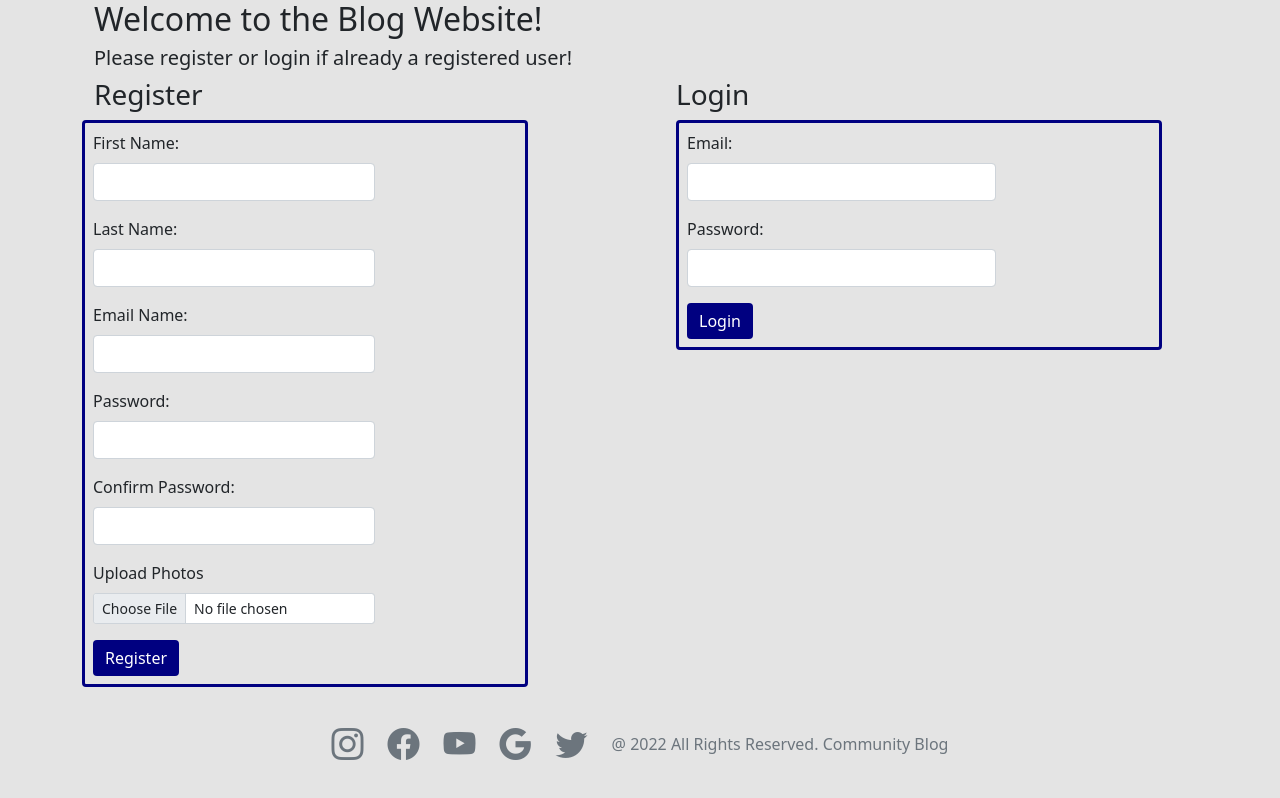
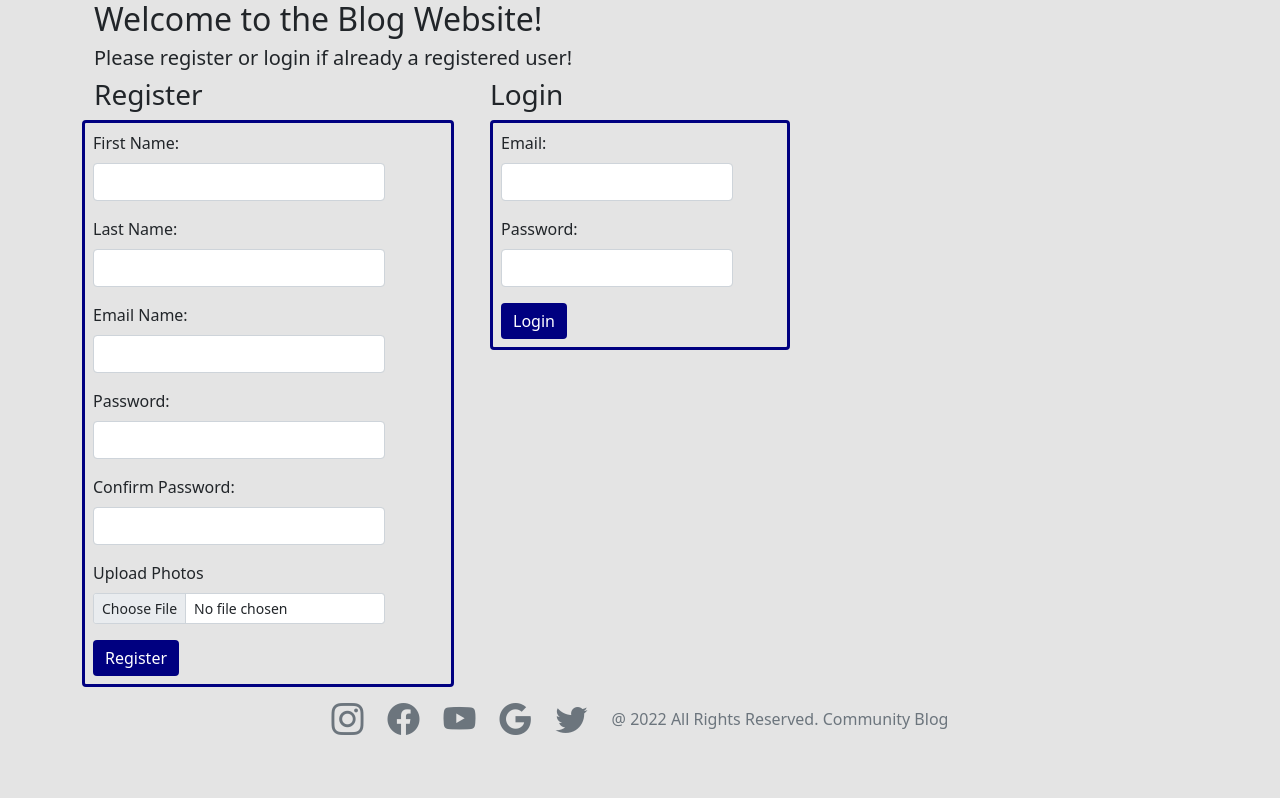
Before and after one commit to Kquach12/Blog-Group-Project, a React (Create React App) app in the folder blog/client/: page / in a window 1280 px wide. Built offline with nearby package versions, Linux system fonts and the light colour scheme.

Commit message:
changed bootstrap for logreg and footer.

```diff
--- a/blog/client/src/components/Footer.js
+++ b/blog/client/src/components/Footer.js
@@ -7,7 +7,7 @@ const Footer = () =>{
 
   return (
 
-          <div className="fixed-bottom" style={{height: "5rem"}}>
+          <div className="" style={{height: "2.5rem"}}>
 
             <footer className='footer'>
               <div className='container'>
--- a/blog/client/src/components/UserLogin.js
+++ b/blog/client/src/components/UserLogin.js
@@ -42,7 +42,7 @@ const UserLogin = () => {
       <h3 > Login </h3>
       <form className={`${styles.blogContainer} rounded mb-2 p-2`} onSubmit={ onSubmitHandler }>
         {/* once the upload function is up make sure to add encType="multipart/form-data" to the form*/}
-        <div className="mb-3 col-8">
+        <div className="mb-3 col-10">
             <label className="form-label">Email:</label>
             <input className="form-control" type="text" value={email} onChange={(e) => setEmail(e.target.value)}/>
               {
@@ -51,7 +51,7 @@ const UserLogin = () => {
                   : null
               }
         </div>
-        <div className="mb-3 col-8">
+        <div className="mb-3 col-10">
             <label className="form-label">Password:</label>
             <input className="form-control" type="password" value={password} onChange={(e) => setPassword(e.target.value)}/>
               {
--- a/blog/client/src/components/UserRegister.js
+++ b/blog/client/src/components/UserRegister.js
@@ -83,7 +83,7 @@ const UserRegister = () => {
     }
       <form className={`${styles.blogContainer} rounded mb-2 p-2`} onSubmit={ onSubmitHandler }>
         {/* once the upload function is up make sure to add encType="multipart/form-data" to the form*/}
-        <div className="mb-3 col-8">
+        <div className="mb-3 col-10">
             <label className="form-label">First Name:</label>
             <input className="form-control" type="text" value={firstName}  onChange={(e) => setFirstName(e.target.value)}/>
               {
@@ -92,7 +92,7 @@ const UserRegister = () => {
                   : null
               }
         </div>
-        <div className="mb-3 col-8">
+        <div className="mb-3 col-10">
             <label className="form-label">Last Name:</label>
             <input className="form-control" type="text" value={lastName} onChange={(e) => setLastName(e.target.value)}/>
               {
@@ -102,7 +102,7 @@ const UserRegister = () => {
               }
         </div>
         <div>
-          <div className="mb-3 col-8">
+          <div className="mb-3 col-10">
             <label className="form-label">Email Name:</label>
             <input className="form-control" type="text" value={email} onChange={(e) => setEmail(e.target.value)}/>
               {
@@ -111,7 +111,7 @@ const UserRegister = () => {
                   : null
               }
         </div>
-        <div className="mb-3 col-8">
+        <div className="mb-3 col-10">
             <label className="form-label">Password:</label>
             <input className="form-control" type="password" value={password}  onChange={(e) => setPassword(e.target.value)}/>
               {
@@ -120,7 +120,7 @@ const UserRegister = () => {
                   : null
               }
         </div>
-        <div className="mb-3 col-8">
+        <div className="mb-3 col-10">
             <label className="form-label">Confirm Password:</label>
             <input className="form-control" type="password"  value={confirmPassword} onChange={(e) => setConfirmPassword(e.target.value)}/>
               {
@@ -129,7 +129,7 @@ const UserRegister = () => {
                   : null
               }
         </div>
-        <div className="mb-3 col-8">
+        <div className="mb-3 col-10">
                   <label className="form-label">Upload Photos</label>
                   <input className="form-control form-control-sm" type="file" name="image" onChange = { onChangeImage }/>
                   {
--- a/blog/client/src/views/LogReg.js
+++ b/blog/client/src/views/LogReg.js
@@ -10,11 +10,11 @@ const LogReg = () => {
         <h2>Welcome to the Blog Website!</h2>
         <h5>Please register or login if already a registered user!</h5>
       </div>
-      <div className="row ">
-        <div className='col d-flex justify-content-start'>
+      <div className="row">
+        <div className='col-4'>
           <UserRegister/>
         </div>
-        <div className='col d-flex justify-content-start'>
+        <div className='col-4'>
           <UserLogin/>
         </div>
     </div>
```
